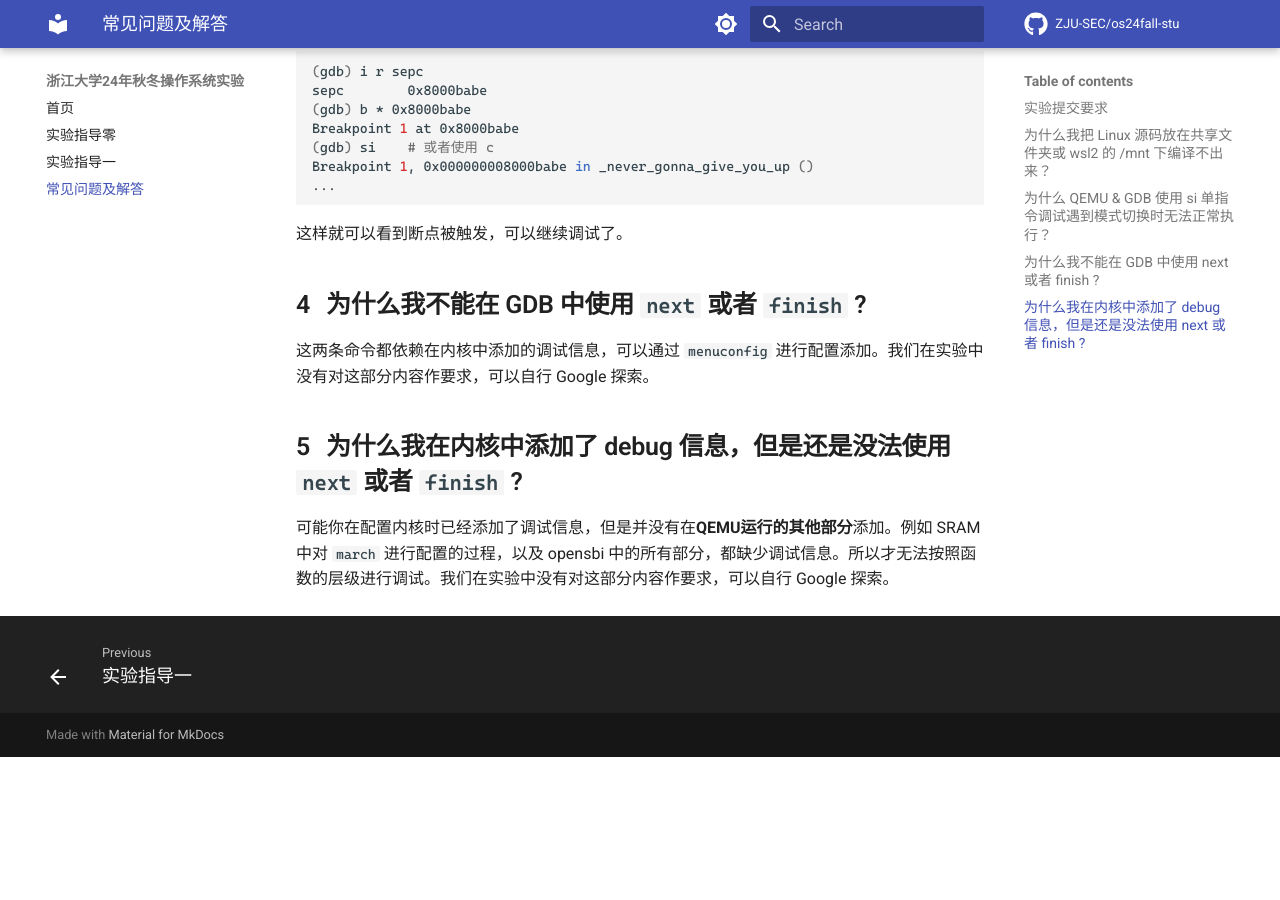
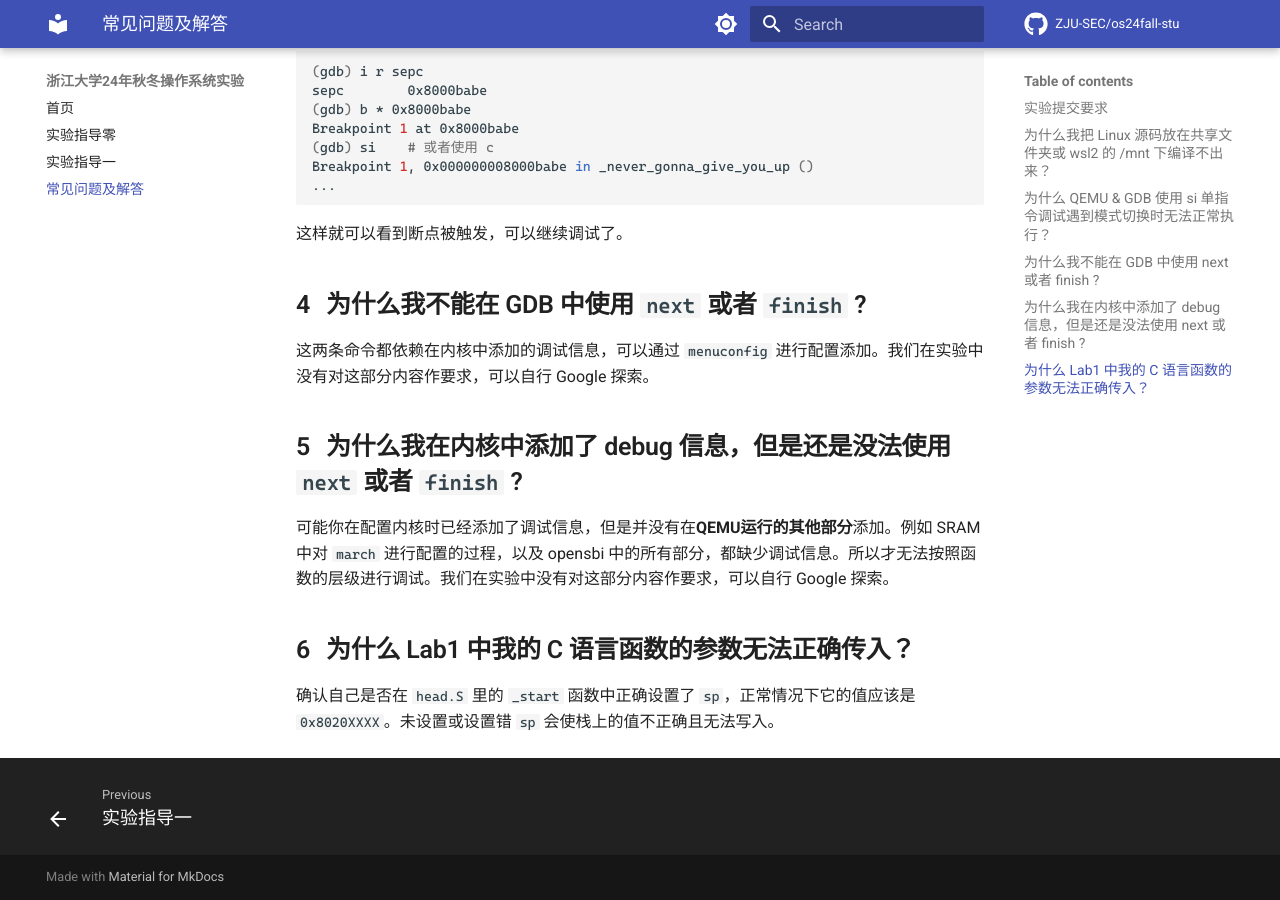
Before and after one commit to ZJU-SEC/os24fall-stu, an MkDocs documentation site: the page built from docs/faq.md, in a window 1280 px wide and 900 px high, scrolled down 1296 px. Built offline with MkDocs 1.6.1 and Material for MkDocs 9.7.7, drawn with Linux system fonts in a browser that asks for light colours; some web fonts are replaced; comment, search, counter and statistics services are not loaded; before the commit the page ends 2053 px from its top, so only the background shows below that; part of the change alters nothing that is shown.

Commit message:
docs: update FAQ

````diff
--- a/docs/faq.md
+++ b/docs/faq.md
@@ -77,18 +77,11 @@ RISC-V GNU Toolchain (Ubuntu 11.2.0-16ubuntu1) 11.2.0
 linux-6.0-rc5/linux-5.19.9
 ``` -->
 
-<!-- ## 为什么 Lab1 中提示 `riscv64-elf-unknown-gcc: No such file or directory` ?
-
-我们更新了工具链，请使用 `git pull` 来更新仓库信息，然后使用 `make clean` 清除原先的编译产物。
-
 ## 为什么 Lab1 中我的 C 语言函数的参数无法正确传入？
 
-确认自己是否在 `head.S` 里的 `_start` 函数中正确设置了 `sp`，正常情况下它的值应该是 `0x8020XXXX`。未设置 `sp` 会使栈上的值不正确且无法写入。
+确认自己是否在 `head.S` 里的 `_start` 函数中正确设置了 `sp`，正常情况下它的值应该是 `0x8020XXXX`。未设置或设置错 `sp` 会使栈上的值不正确且无法写入。
 
-## 为什么我把 `puti` 的参数类型替换成 `uint64` 还是只能打印出 32bits 的值？
-
-**强烈建议**把 `uint64` 的定义替换为 `unsigned long long` 而不是现在使用的 `unsigned long`，因为前者在32位和64位的平台上的长度都是64位，而后者在32位的平台上是32位的。
-
+<!--
 ## 为什么我的 QEMU 会 “卡住”？
 
 `qemu-system` 本身作为一个模拟器，是不会直接卡死的，如果你在 `si` 或者 `c` 后，QEMU 看起来失去了响应，那么极有可能是程序运行到了意想不到的地方。例如在写入 `satp` 后，如果部分 bit 没有成功设置，那么可能会直接跳进 `trap`。而且在前面的实验中我们也发现了，在发生特权级切换或者发生陷入时，`si` 是有可能无法触发的，这种情况下就需要你在程序可能到达的地方都打上断点来暂停 QEMU 的执行了。
````
